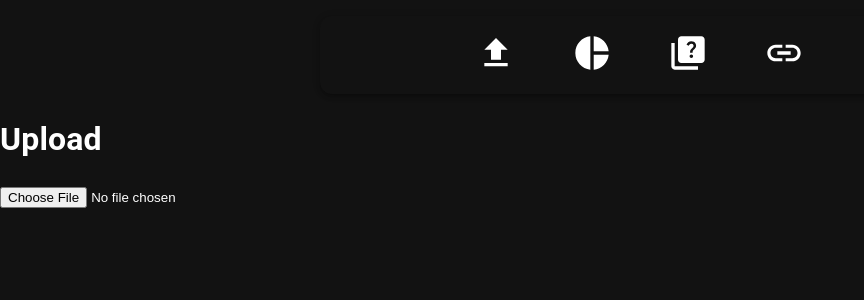
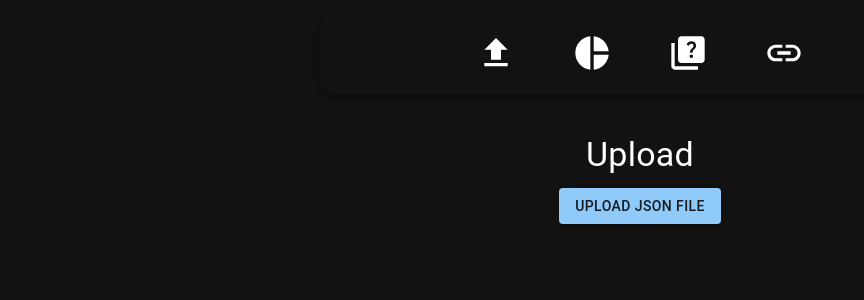
Before and after one commit to ethancoon/DataForYouTube, a React (Vite) app in the folder client/: page / in a window 1280 px wide. Shown: the top 300 px of the page, without its empty margins (0-864 px from the left). Built offline with nearby package versions, Linux system fonts and the light colour scheme.

Commit message:
First attempt at settings menu

```diff
--- a/client/src/App.tsx
+++ b/client/src/App.tsx
@@ -2,7 +2,7 @@ import { useState } from "react";
 import { BrowserRouter as Router, Routes, Route } from "react-router-dom";
 import { Video } from "./types";
 import Results from "./pages/Data";
-import Home from "./pages/Home";
+import Home from "./pages/Upload";
 import Links from "./pages/Links";
 import Faq from "./pages/FAQ";
 import Navbar from "./components/Navbar";
@@ -20,7 +20,7 @@ const App = () => {
           element={<Results fileContent={fileContent} />}
         />
         <Route path="/faq" element={<Faq />} />
-        <Route path="/links" element={<Links />} />
+        <Route path="/contact" element={<Links />} />
       </Routes>
     </Router>
   );
--- a/client/src/components/Navbar.tsx
+++ b/client/src/components/Navbar.tsx
@@ -1,5 +1,5 @@
 import React from "react";
-import { Box, Button, Avatar } from "@mui/material";
+import { Box, Button } from "@mui/material";
 import { Link } from "react-router-dom";
 import FileUploadIcon from "@mui/icons-material/FileUpload";
 import PieChartIcon from "@mui/icons-material/PieChart";
@@ -8,7 +8,7 @@ import LinkIcon from "@mui/icons-material/Link";
 
 const Navbar: React.FC = () => {
   const menuItems = [
-    { text: "Home", link: "/", image: "FileUploadIcon" },
+    { text: "Upload", link: "/", image: "FileUploadIcon" },
     {
       text: "Results",
       link: "/results",
--- a/client/src/pages/Home.tsx
+++ b/client/src/pages/Upload.tsx
@@ -1,5 +1,6 @@
-import React, { useState } from "react";
+import React, { useState, useRef } from "react";
 import { Video } from "../types";
+import { Typography, Button, Alert, Box } from "@mui/material";
 
 interface FileUploadProps {
   setFileContent: (videos: Video[] | null) => void;
@@ -7,6 +8,7 @@ interface FileUploadProps {
 
 const Home: React.FC<FileUploadProps> = ({ setFileContent }) => {
   const [error, setError] = useState<string | null>(null);
+  const fileInputRef = useRef<HTMLInputElement>(null);
 
   const onFileChange = (e: React.ChangeEvent<HTMLInputElement>) => {
     const file = e.target.files ? e.target.files[0] : null;
@@ -15,7 +17,7 @@ const Home: React.FC<FileUploadProps> = ({ setFileContent }) => {
       reader.onload = (event: ProgressEvent<FileReader>) => {
         try {
           const json = JSON.parse(event.target?.result as string);
-          setFileContent(json); // Call the callback with the parsed JSON
+          setFileContent(json);
           setError(null);
         } catch (err) {
           setFileContent(null);
@@ -33,12 +35,38 @@ const Home: React.FC<FileUploadProps> = ({ setFileContent }) => {
     }
   };
 
+  const handleButtonClick = () => {
+    fileInputRef.current?.click();
+  };
+
   return (
-    <div>
-      <h1>Upload</h1>
-      <input type="file" onChange={onFileChange} />
-      {error && <div style={{ color: "red" }}>{error}</div>}
-    </div>
+    <Box
+      sx={{
+        width: "100%",
+        maxWidth: 500,
+        margin: "auto",
+        textAlign: "center",
+        paddingTop: 5,
+      }}
+    >
+      <Typography variant="h4" gutterBottom>
+        Upload
+      </Typography>
+      <input
+        type="file"
+        style={{ display: "none" }}
+        onChange={onFileChange}
+        ref={fileInputRef}
+      />
+      <Button variant="contained" component="span" onClick={handleButtonClick}>
+        Upload JSON File
+      </Button>
+      {error && (
+        <Alert severity="error" sx={{ marginTop: 2 }}>
+          {error}
+        </Alert>
+      )}
+    </Box>
   );
 };
 
```
Also changed, not shown: client/src/components/SettingsWidget.tsx (added, +89 -0 lines).
